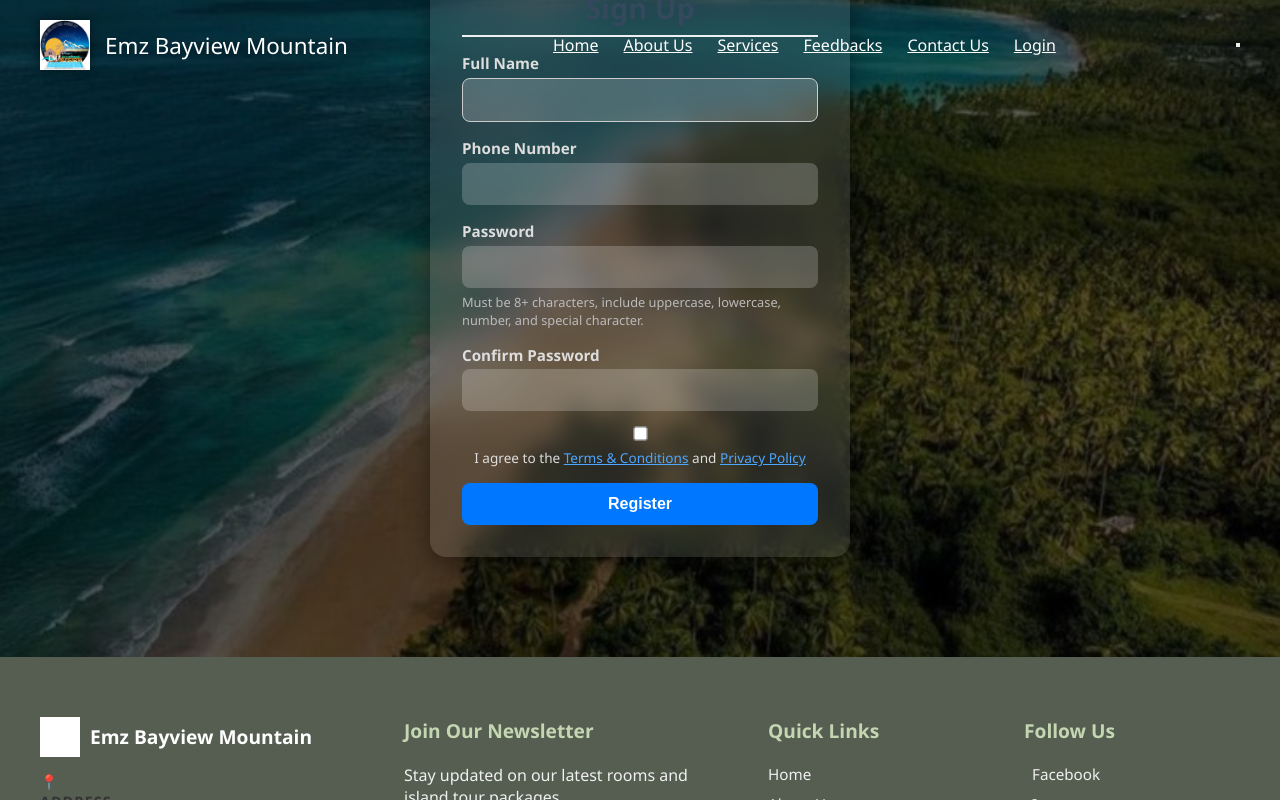
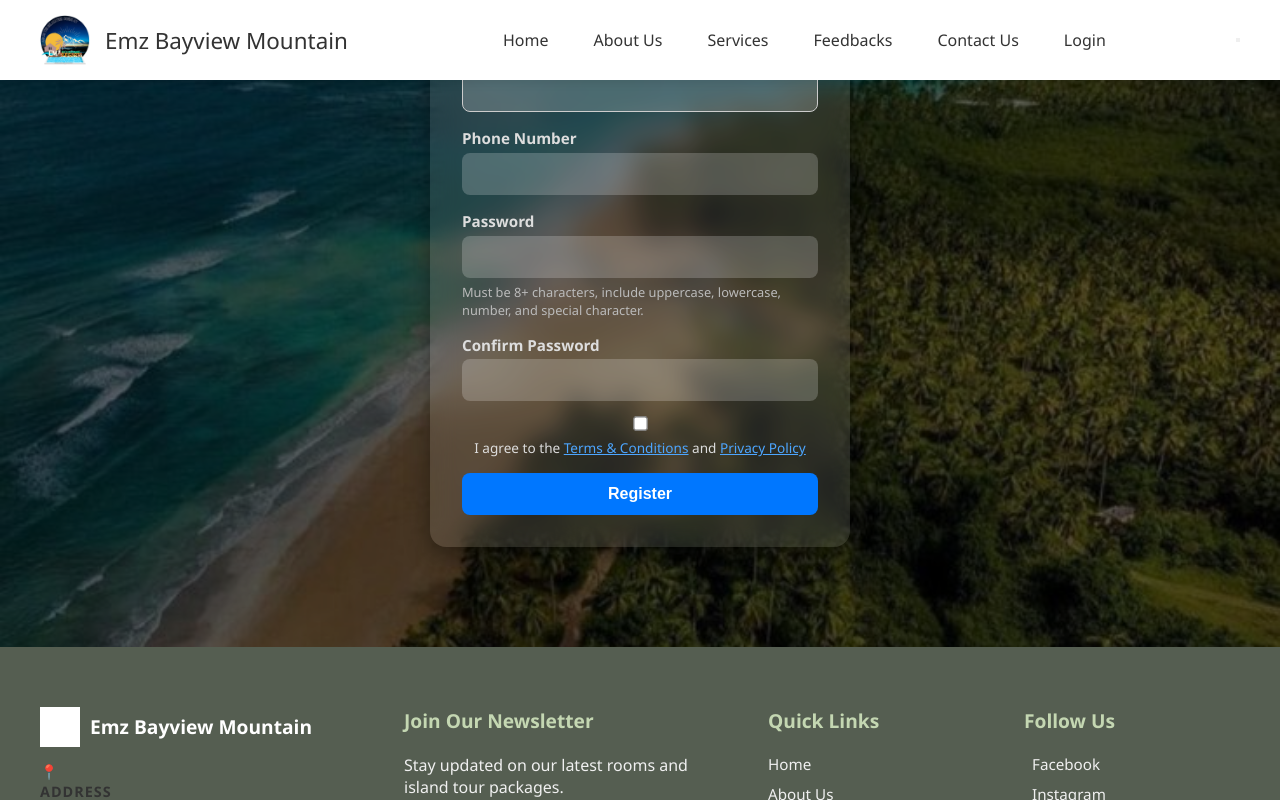
Before and after one commit to Kennyy02/Resort-Management-System, a React (Create React App) app in the folder frontend/: page /signup in a window 1280 px wide. Built offline with nearby package versions, Linux system fonts and the light colour scheme; no server answers.

Commit message:
Update layout.css

```diff
--- a/frontend/src/components/layout.css
+++ b/frontend/src/components/layout.css
@@ -1,23 +1,27 @@
+/* ======================================= */
+/* 1. HEADER STYLING (SOLID WHITE FIX)     */
+/* ======================================= */
+
 .app-header {
-  /* Crucial for the fixed/sticky effect */
+  /* Position: Fixed to keep it visible while scrolling */
   position: fixed;
   top: 0;
   left: 0;
   width: 100%;
   z-index: 1000;
-  padding: 20px 40px;
+  padding: 15px 40px; /* Reduced padding for a tighter look */
   display: flex;
   justify-content: space-between;
   align-items: center;
 
-  /* Initial state: Transparent background */
-  background-color: transparent;
+  /* Solid White Background */
+  background-color: #ffffff;
+  box-shadow: 0 2px 10px rgba(0, 0, 0, 0.1); /* Subtle shadow */
 
-  /* Smooth transitions for the effect */
-  transition: background-color 0.4s ease, box-shadow 0.4s ease, padding 0.4s ease;
+  /* Removed all transparency transitions */
 }
 
-/* Logo and Text Styling (Initial State: White) */
+/* Logo and Text Styling (Dark/Black) */
 .app-header .logo-link {
     display: flex;
     align-items: center;
@@ -27,84 +31,70 @@
 .app-header .app-logo {
     height: 50px;
     margin-right: 15px;
-    /* Optional: Helps a dark logo stand out against a dark hero image */
-    filter: drop-shadow(0 0 5px rgba(0,0,0,0.5));
+    /* Ensure no filters are applied, shows the logo in its original colors */
+    filter: none;
 }
 
 .app-header .resort-name {
     font-size: 1.4rem;
     font-weight: 500;
-    color: white;
-    transition: color 0.4s ease;
+    color: #333333; /* Dark text */
 }
 
-/* Navigation links Initial color (White) */
+/* Navigation links (Dark/Black) */
 .app-header .app-nav .nav-link,
 .app-header .app-nav .logout-btn {
-    color: white;
-    transition: color 0.4s ease;
+    color: #333333; /* Dark text */
     margin-left: 25px;
+    text-decoration: none;
+    padding: 5px 10px;
 }
 
-/* --- HEADER: Scrolled State (Solid White Background) --- */
-
-.app-header.scrolled {
-  background-color: #ffffff; /* Solid white background */
-  box-shadow: 0 2px 10px rgba(0, 0, 0, 0.1);
-  padding: 15px 40px; /* Reduced height when scrolled */
+/* Hover effect */
+.app-header .app-nav .nav-link:hover,
+.app-header .app-nav .logout-btn:hover {
+    color: #555e51; /* Darker green hover color */
 }
 
-/* Text color change when scrolled (Dark/Black) */
-.app-header.scrolled .resort-name,
-.app-header.scrolled .app-nav .nav-link,
-.app-header.scrolled .app-nav .logout-btn {
-    color: #333333;
-}
+/* --- No .scrolled styles needed anymore --- */
 
-.app-header.scrolled .app-logo {
-    filter: none; /* Remove shadow/filter when background is light */
-}
 
 /* ======================================= */
 /* 2. MAIN CONTENT FIX (The Solution)      */
 /* ======================================= */
 
-/* Pushes the main content down by 100px, which is slightly more than the header's maximum height, to prevent overlap. */
+/* Pushes the main content down by 80px, ensuring content starts below the solid header. */
+/* (The header is now consistently about 80px tall) */
 .app-main {
-    padding-top: 100px;
+    padding-top: 80px;
 }
 
 /* ======================================= */
 /* 3. FOOTER STYLING                       */
+/* (The multi-column layout remains the same) */
 /* ======================================= */
-
-/* --- FOOTER: Base Styling & Color Scheme --- */
 
 .app-footer {
     /* Base Color: Dark gray-green */
     background-color: #555e51;
-    color: #f0f0f0; /* Light text color */
+    color: #f0f0f0;
     padding: 60px 40px 0;
 }
 
-/* Use CSS Grid for the four columns */
 .app-footer .footer-content-wrapper {
     display: grid;
-    /* Defines 4 columns with varying widths */
     grid-template-columns: 1.5fr 1.5fr 1fr 1fr;
     gap: 40px;
     padding-bottom: 40px;
-    /* Separator line above the copyright bar */
     border-bottom: 1px solid rgba(255, 255, 255, 0.2);
 }
 
 .app-footer h4 {
     font-size: 1.2rem;
     margin-bottom: 20px;
-    color: #c4d7b2; /* Lighter shade for headings */
+    color: #c4d7b2;
 }
 
-/* Footer Branding */
 .app-footer .footer-logo-link {
     display: flex;
     align-items: center;
@@ -114,7 +104,7 @@
 
 .app-footer .footer-logo {
     height: 40px;
-    filter: brightness(0) invert(1); /* Makes a dark logo appear white/light */
+    filter: brightness(0) invert(1);
     margin-right: 10px;
 }
 
@@ -124,7 +114,6 @@
     color: white;
 }
 
-/* Contact Info Styling */
 .app-footer .contact-info p,
 .app-footer .contact-info address {
     font-size: 0.9rem;
@@ -133,7 +122,6 @@
     font-style: normal;
 }
 
-/* Newsletter Form Layout */
 .app-footer .newsletter-form {
     display: flex;
     margin-top: 15px;
@@ -149,7 +137,7 @@
 }
 
 .app-footer .subscribe-btn {
-    background-color: #3b533b; /* Button color */
+    background-color: #3b533b;
     color: white;
     border: none;
     padding: 10px 20px;
@@ -169,8 +157,6 @@
     color: rgba(255, 255, 255, 0.7);
 }
 
-
-/* Quick Links and Social Links (Vertical Stack) */
 .app-footer .site-links,
 .app-footer .follow-us {
     display: flex;
@@ -235,13 +221,13 @@
 /* --- Responsive Adjustments --- */
 @media (max-width: 900px) {
     .app-footer .footer-content-wrapper {
-        grid-template-columns: 1fr 1fr; /* Two columns on tablets */
+        grid-template-columns: 1fr 1fr;
     }
 }
 
 @media (max-width: 600px) {
     .app-footer .footer-content-wrapper {
-        grid-template-columns: 1fr; /* Single column on mobile */
+        grid-template-columns: 1fr;
     }
     .app-footer .footer-bottom-bar {
         flex-direction: column;
```
